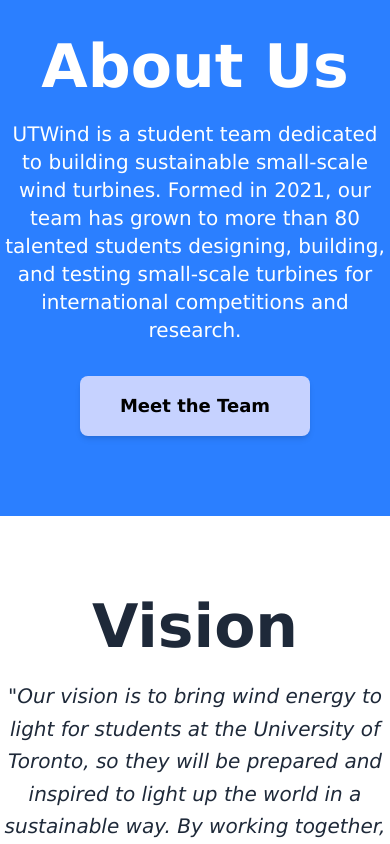
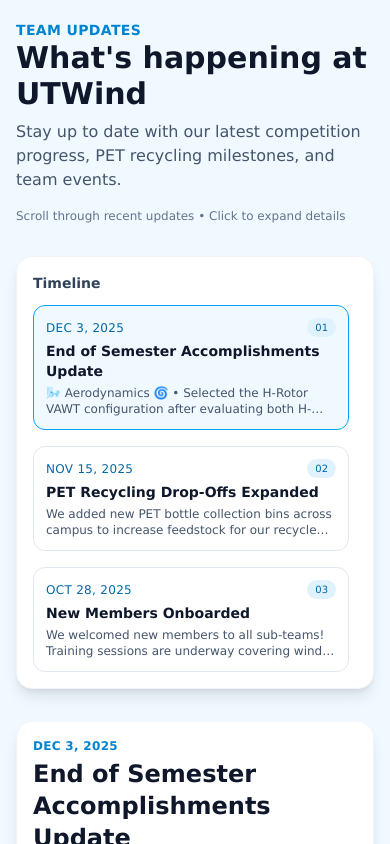
Before and after one commit to utwind/UTWind-Website, a Next.js app in the folder utwind_app/: page / in a window 390 px wide. Shown: the part 960-1804 px from the top of the page. Built offline with nearby package versions, Linux system fonts and the light colour scheme.

Commit message:
Update page.tsx

```diff
--- a/utwind_app/app/page.tsx
+++ b/utwind_app/app/page.tsx
@@ -37,7 +37,75 @@
 
   // simple toggle using state
   const toggleMenu = () => setMobileOpen((v) => !v);
+type TeamUpdate = {
+  date: string;
+  title: string;
+  description: string;
+  image?: string; // optional image URL
+};
 
+const TEAM_UPDATES: TeamUpdate[] = [
+  {
+    date: "Dec 3, 2025",
+    title: "End of Semester Accomplishments Update",
+ description: `🌬️ Aerodynamics 🌀
+• Selected the H-Rotor VAWT configuration after evaluating both H-Rotor and Helical designs and identifying the strongest aerodynamic performance
+• Locked in the full turbine geometry to meet competition swept-area constraints, including aspect ratio (height & radius), solidity, chord length, and strut geometry
+• Determined the optimal operating conditions for maximum power at 9 m/s, including pitch angle, tip speed ratio (TSR), and RPM
+• Finalized the airfoil selection: FFA-W3-241
+
+💻 Control Systems 🧪
+• Co-hosted Arduino workshop with IEEE
+• Launching new web-app for real-time data display
+• Programmed vibration sensors
+• Simulating MPPT for maximum power output
+
+⚙️ Mechanical and Manufacturing 🔧
+• Hosted CAD and 3D printing workshops
+• Modular brake unit design in progress
+• Tested generator starting torque
+• Modifying PET bottle recycling Recreator to prevent overheat
+• Demonstrated modelling process of turbine blades
+
+⚡ Power Systems ✨
+• Completed LTSpice and Altium onboarding
+• Successfully tested the generator and isolator (repaired)
+• Researched and narrowed down converter options for the team’s most comprehensive power system design to date
+• Selected the optimal e-load for upcoming power system testing
+
+🌍 Sustainability ♻️
+• Launched a new wildlife monitoring project to detect bats with ultrasonic sensors, preventing collisions with the turbine
+• Started research on composite blade manufacturing and planning for natural composite blades
+• Planning tensile testing on 3D-printed recycled PET samples to collect data for simulation and allow future use in the turbine
+
+🤝 Exec Team 📈
+• Recruited 130+ new members, making this our largest intake in UTWind history
+• Successfully applied for and received over $4,000 in CPSIF funding (the most the team has ever received through CPSIF)
+• Secured over $6,000 in SEF funding for power systems testing, enabling purchase of critical testing equipment (DC power source, oscilloscope, e-load)
+• Created the new 2025 UTWind Sponsorship Package
+• Represented UTWind at the Dean’s Dinner 2025 as one of only two design teams showcased
+• Engaged 30+ high school students in discussions on wind energy and SDG 11 through the EWB Youth Program
+`,
+    //image: "/images/updates/blade-design.jpg",
+  },
+  {
+    date: "Nov 15, 2025",
+    title: "PET Recycling Drop-Offs Expanded",
+    description:
+      "We added new PET bottle collection bins across campus to increase feedstock for our recycled filament process.",
+    //image: "/images/updates/pet-bins.jpg",
+  },
+  {
+    date: "Oct 28, 2025",
+    title: "New Members Onboarded",
+    description:
+      "We welcomed new members to all sub-teams! Training sessions are underway covering wind energy fundamentals and our turbine architecture.",
+  },
+  // Add more updates here
+];
+  const [activeIndex, setActiveIndex] = useState(0);
+
+  const activeUpdate = TEAM_UPDATES[activeIndex];
   return (
     <main className="bg-gray-50 text-gray-800">
 
@@ -128,6 +196,96 @@
     </p>
   </div>
 </section>
+
+
+    <section id="team-updates" className="bg-sky-50 py-16">
+      <div className="max-w-6xl mx-auto px-4 sm:px-6 lg:px-8">
+        {/* Heading */}
+        <div className="flex flex-col md:flex-row md:items-end md:justify-between gap-4 mb-8">
+          <div>
+            <p className="text-sm font-semibold tracking-wide text-sky-600 uppercase">
+              Team Updates
+            </p>
+            <h2 className="text-3xl md:text-4xl font-bold text-slate-900">
+              What&apos;s happening at UTWind
+            </h2>
+            <p className="mt-2 text-slate-600 max-w-2xl">
+              Stay up to date with our latest competition progress, PET
+              recycling milestones, and team events.
+            </p>
+          </div>
+          <p className="text-xs text-slate-500">
+            Scroll through recent updates • Click to expand details
+          </p>
+        </div>
+
+        <div className="grid md:grid-cols-2 gap-8 items-stretch">
+          {/* Left: Scrollable list */}
+          <div className="bg-white rounded-2xl shadow-lg border border-slate-100 p-4 sm:p-5">
+            <h3 className="text-sm font-semibold text-slate-700 mb-3">
+              Timeline
+            </h3>
+            <div className="max-h-96 overflow-y-auto pr-2 space-y-4">
+              {TEAM_UPDATES.map((update, index) => (
+                <button
+                  key={update.date + update.title}
+                  onClick={() => setActiveIndex(index)}
+                  className={`w-full text-left rounded-xl border p-3 sm:p-4 transition
+                  ${
+                    index === activeIndex
+                      ? "border-sky-500 bg-sky-50"
+                      : "border-slate-200 hover:border-sky-300 hover:bg-sky-50/60"
+                  }`}
+                >
+                  <div className="flex items-center justify-between gap-2 mb-1">
+                    <span className="text-xs font-medium uppercase tracking-wide text-sky-700">
+                      {update.date}
+                    </span>
+                    <span className="text-[10px] px-2 py-0.5 rounded-full bg-sky-100 text-sky-700">
+                      {index + 1 < 10 ? `0${index + 1}` : index + 1}
+                    </span>
+                  </div>
+                  <p className="text-sm font-semibold text-slate-900">
+                    {update.title}
+                  </p>
+                  <p className="mt-1 text-xs text-slate-600 line-clamp-2">
+                    {update.description}
+                  </p>
+                </button>
+              ))}
+            </div>
+          </div>
+
+          {/* Right: Active update details with image */}
+          <div className="bg-white rounded-2xl shadow-lg border border-slate-100 p-4 sm:p-6 flex flex-col overflow-y-auto max-h-[32rem] pr-2">
+            <div className="mb-4">
+              <p className="text-xs font-semibold tracking-wide text-sky-600 uppercase">
+                {activeUpdate.date}
+              </p>
+              <h3 className="mt-1 text-2xl font-bold text-slate-900">
+                {activeUpdate.title}
+              </h3>
+            </div>
+
+            {activeUpdate.image && (
+              <div className="relative w-full h-56 sm:h-64 rounded-2xl overflow-hidden mb-4">
+                <Image
+                  src={activeUpdate.image}
+                  alt={activeUpdate.title}
+                  fill
+                  className="object-cover"
+                  sizes="(min-width: 1024px) 50vw, 100vw"
+                />
+              </div>
+            )}
+
+            <p className="whitespace-pre-line text-sm md:text-base text-slate-700 leading-relaxed">
+                {activeUpdate.description}
+            </p>
+          </div>
+        </div>
+      </div>
+    </section>
 
     {/* about */}
       <section id="about" className="bg-blue-500 text-white py-20" data-aos="fade-up">
```
